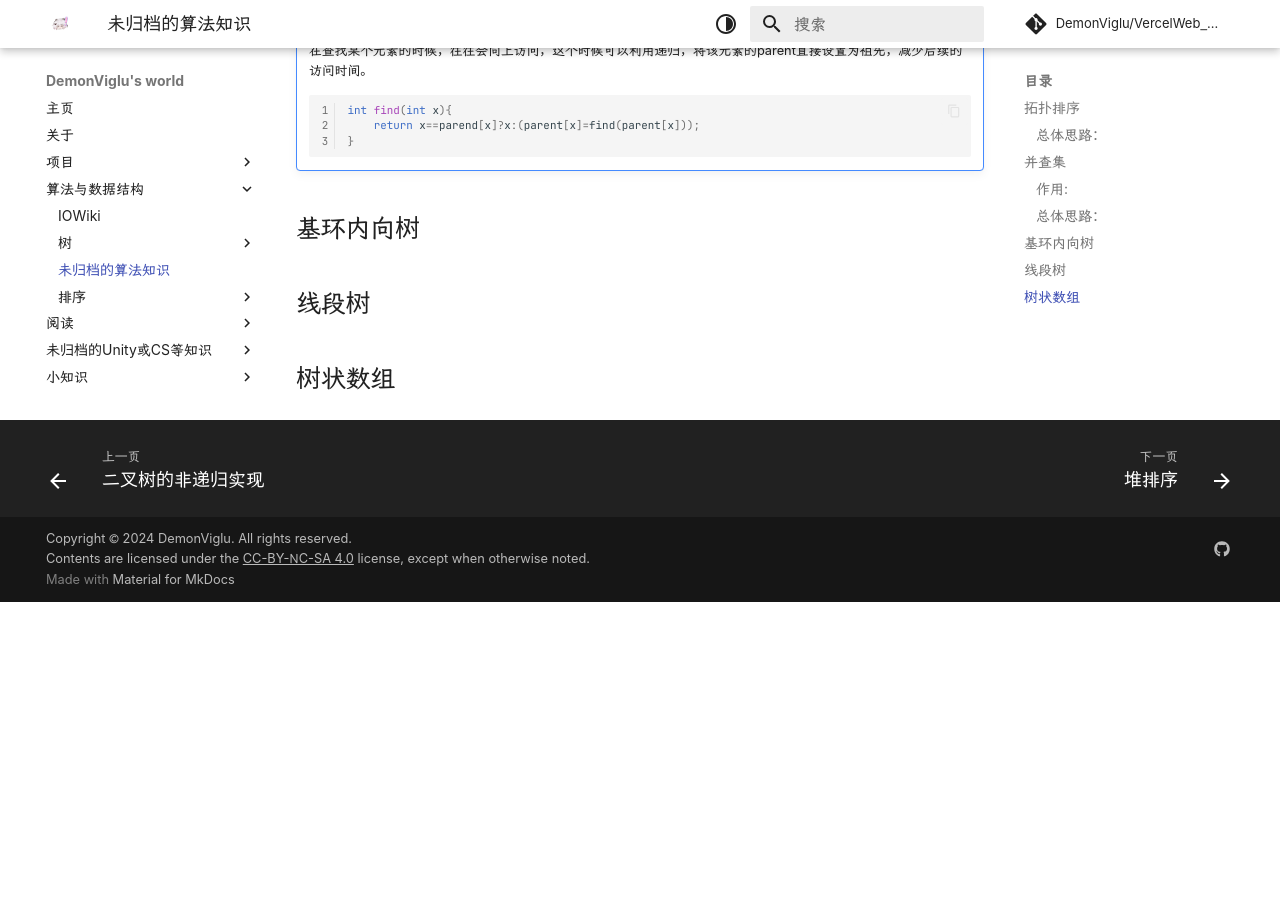
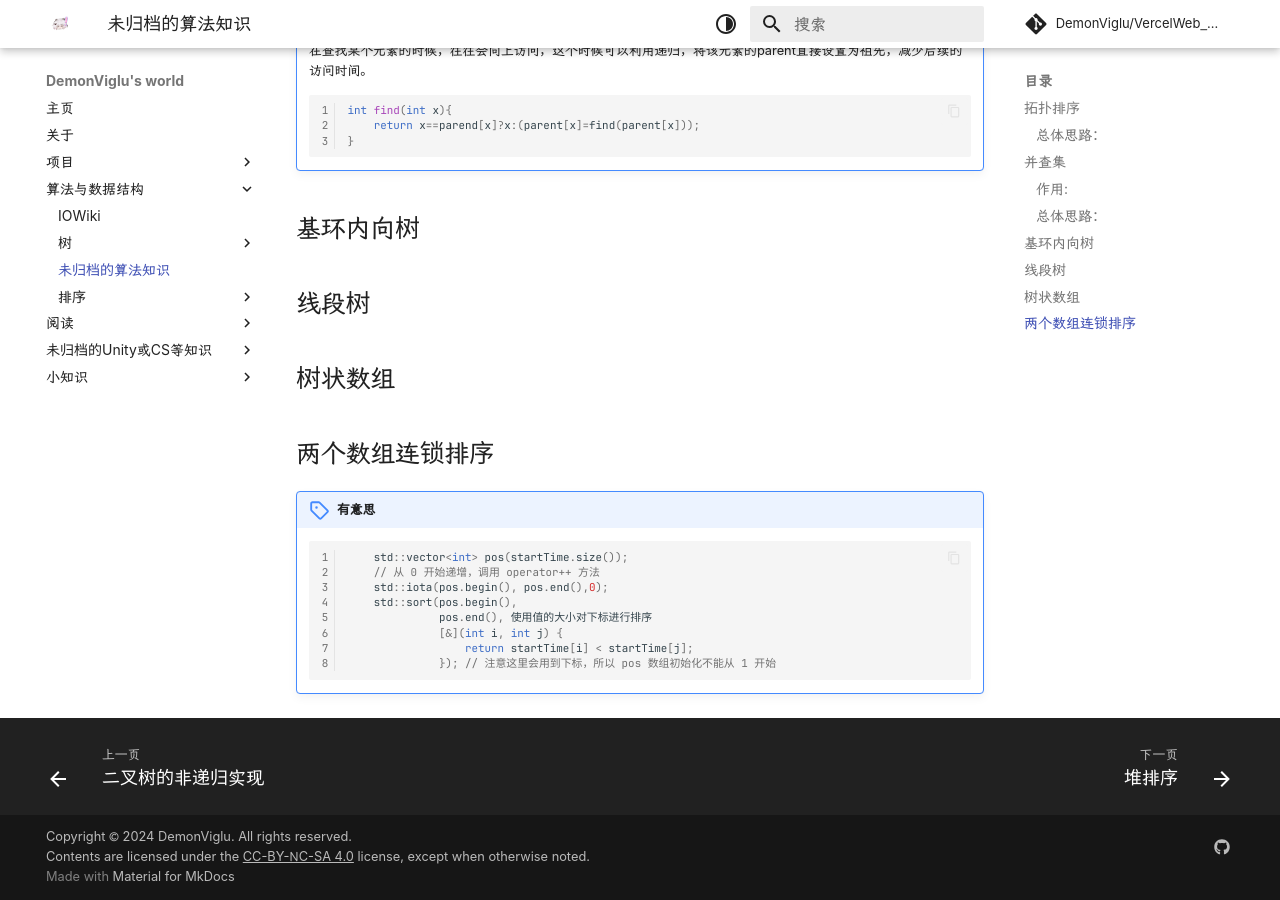
Before and after one commit to DemonViglu/VercelWeb_Demon, an MkDocs documentation site: the page built from docs/Program/NotClassify.md, in a window 1280 px wide and 900 px high, scrolled down 1072 px. Built offline with MkDocs 1.6.1 and Material for MkDocs 9.7.7, drawn with Linux system fonts in a browser that asks for light colours; some web fonts are replaced; comment, search, counter and statistics services are not loaded; before the commit the page ends 1674 px from its top, so only the background shows below that.

Commit message:
更新一个小算法

````diff
--- a/docs/Program/NotClassify.md
+++ b/docs/Program/NotClassify.md
@@ -36,3 +36,19 @@
 ## 线段树
 
 ## 树状数组
+
+## 两个数组连锁排序
+
+!!! note "有意思"
+
+    ```cpp
+        std::vector<int> pos(startTime.size());
+        // 从 0 开始递增，调用 operator++ 方法
+        std::iota(pos.begin(), pos.end(),0);
+        std::sort(pos.begin(),
+                  pos.end(), 使用值的大小对下标进行排序
+                  [&](int i, int j) {
+                      return startTime[i] < startTime[j];
+                  }); // 注意这里会用到下标，所以 pos 数组初始化不能从 1 开始
+
+    ```
````
Also changed, not shown: docs/Book/OpenGL/Math.md (+1 -1 lines).
